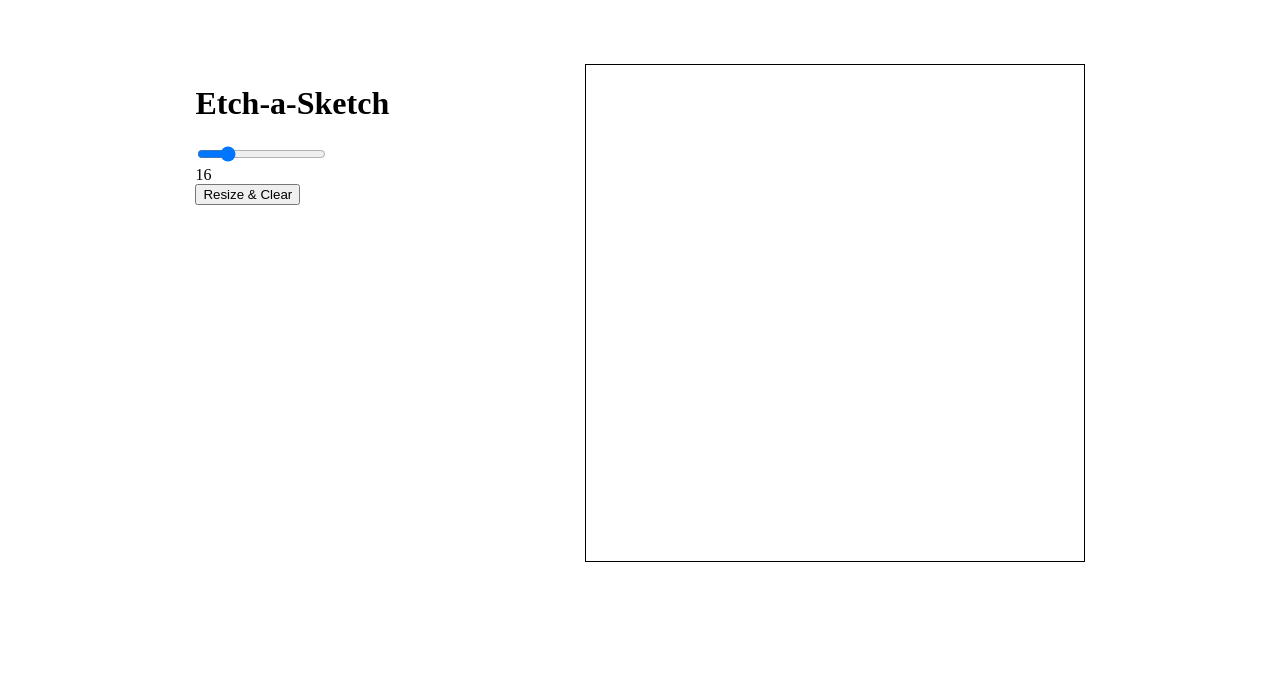
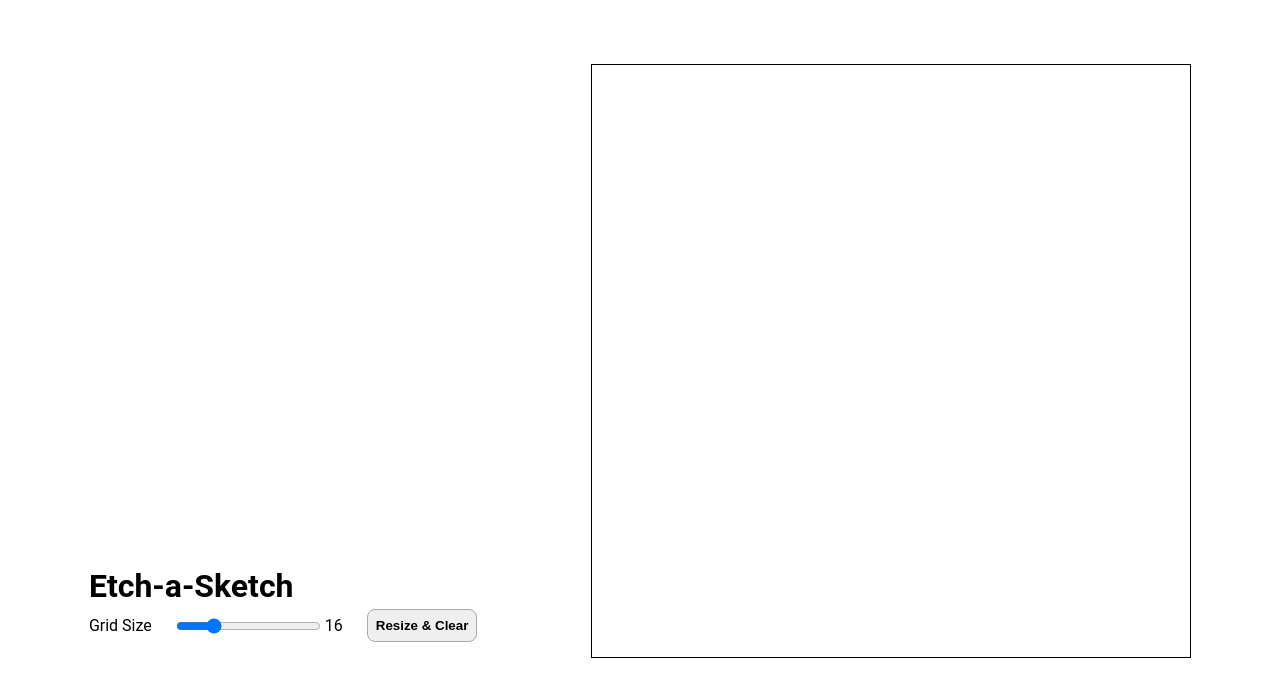
Before and after one commit to aaggupta07/odin-projects, a plain HTML site: page etch-a-sketch/board.html in a window 1280 px wide. Drawn offline with Linux system fonts and the light colour scheme.

Commit message:
Update style, remove debug statements

```diff
--- a/etch-a-sketch/board.html
+++ b/etch-a-sketch/board.html
@@ -12,11 +12,13 @@
         <div class="controls">
             <h1>Etch-a-Sketch</h1>
             <div class="reset">
-                <input type="range" id="grid-size" name="grid-size" min="4" max="64">
-                <div class="grid-size-display"></div>
+                <p>Grid Size</p>
+                <div class="resize">
+                    <input type="range" id="grid-size" name="grid-size" min="4" max="64">
+                    <div class="grid-size-display"></div>
+                </div>
                 <button>Resize &amp; Clear</button>
             </div>
-            <div class="error-msg"></div>
         </div>
         <div class="container">
 
--- a/etch-a-sketch/etch-style.css
+++ b/etch-a-sketch/etch-style.css
@@ -12,15 +12,24 @@ body {
     margin: 0;
     padding: 0;
     display: flex;
-    justify-content: space-evenly;
+    flex-wrap: wrap;
+    justify-content: space-around;
+    align-items: flex-end;
     gap: 64px;
     margin: 64px;
+
+    font-family: 'Roboto', 'Trebuchet MS', sans-serif;
 }
 
 .container {
-    width: 500px;
-    height: 50%;
     border: black solid 1px;
+    flex: 1;
+    max-width: 600px;
+    min-width: 300px;
+}
+
+.controls {
+    margin-bottom: 16px;
 }
 
 .row {
@@ -35,3 +44,44 @@ body {
 .container .hovered {
     background-color: black;
 }
+
+h1 {
+    margin-bottom: 4px;
+}
+
+#grid-size {
+    flex: 1;
+    padding: 8px;
+    margin: 0px;
+}
+
+.reset {
+    display: flex;
+    column-gap: 24px;
+    row-gap: 8px;
+    align-items: center;
+    flex-wrap: wrap;
+    justify-content: center;
+    align-content: center;
+}
+
+.reset p {
+    padding: 0px;
+    margin: 0px;
+}
+
+.reset .resize {
+    display: flex;
+    max-width: 250px;
+    gap: 4px;
+    align-items: center;
+    margin: 0px;
+}
+
+button {
+    padding: 8px;
+    margin: 0px;
+    border-radius: 8px;
+    font-weight: bold;
+    border: darkgray solid 1px;
+}
--- a/etch-a-sketch/script.js
+++ b/etch-a-sketch/script.js
@@ -23,7 +23,6 @@ function createBoard() {
         row.classList.add("row");
 
         const height = Math.floor(container.clientWidth / gridSize);
-        console.log("Called! Width: " + container.clientWidth + " Height: " + height);
         row.style.height = `${height}px`;
 
         for(let j = 0; j < gridSize; ++j) {
```
